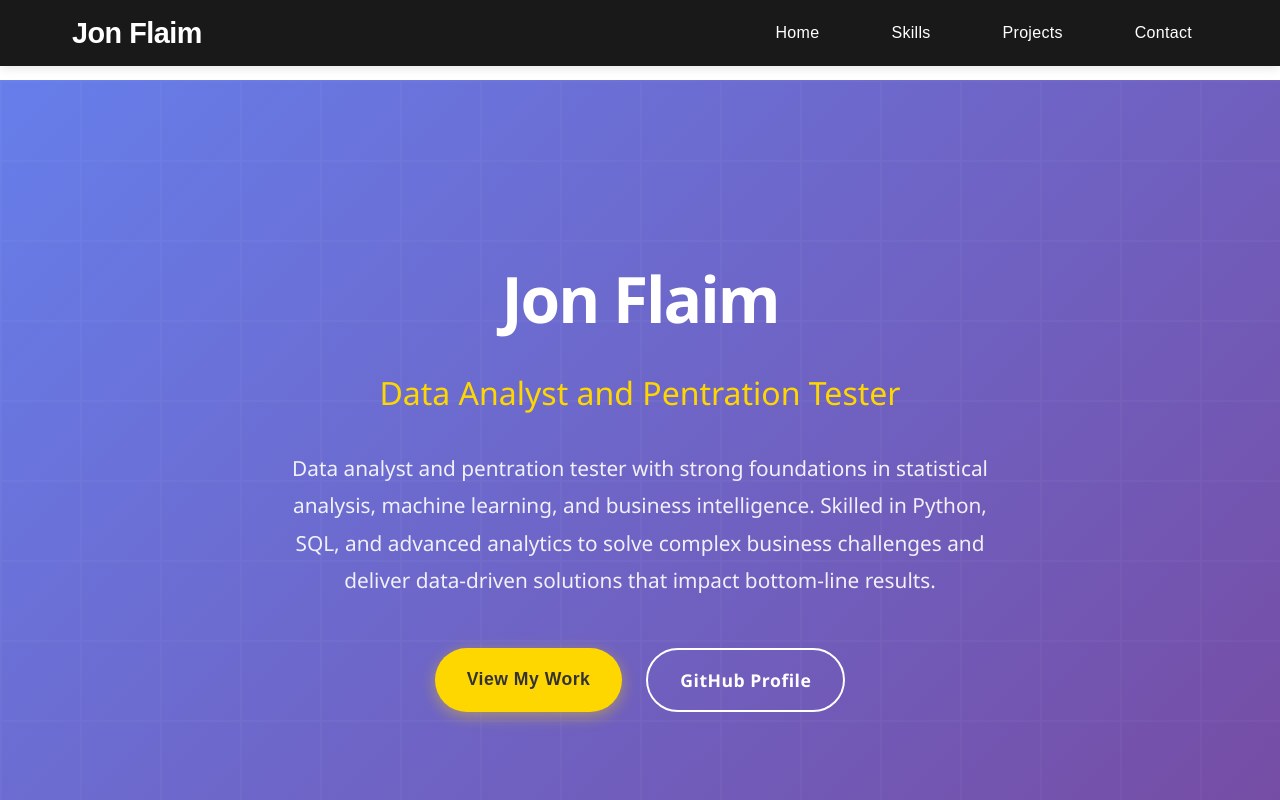
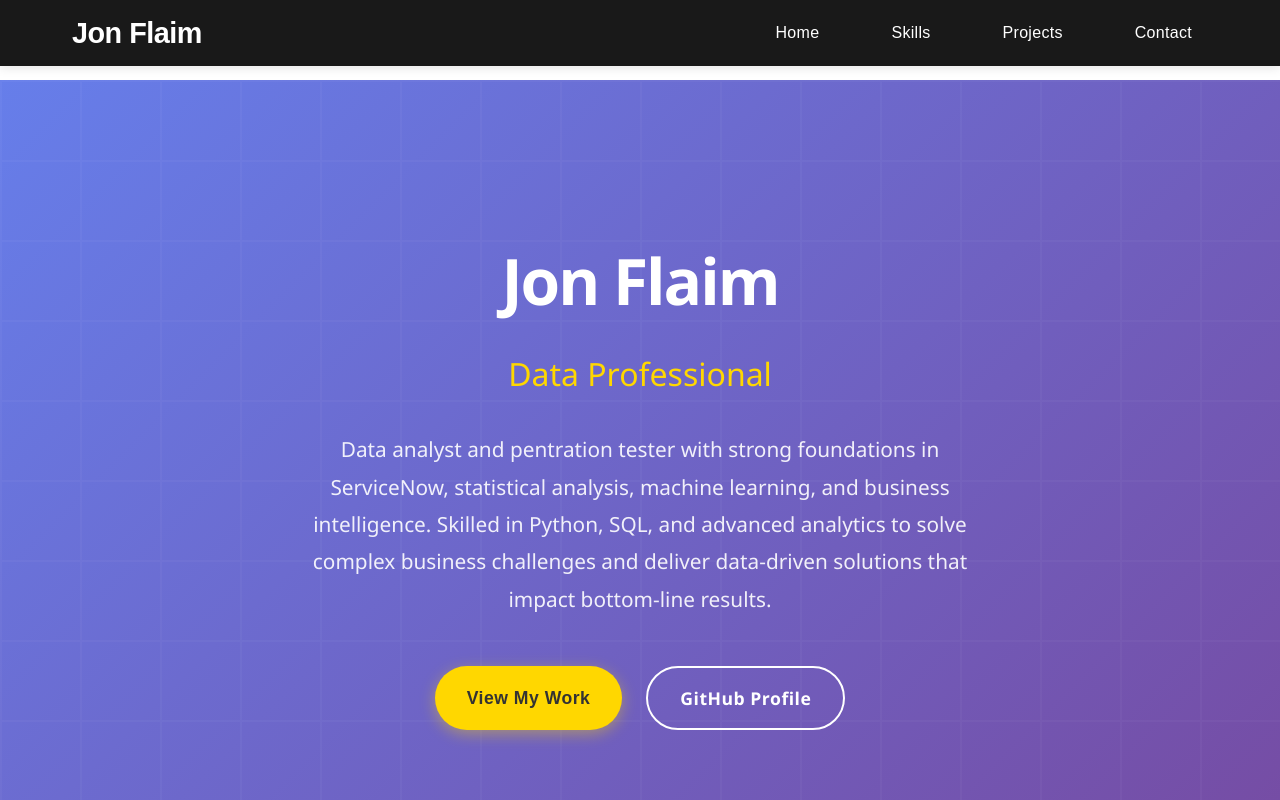
Before and after one commit to jonflaim83/frontend, a React (Create React App) app: page / in a window 1280 px wide. Shown: the top 800 px of the page. Built offline with nearby package versions, Linux system fonts and the light colour scheme.

Commit message:
Deploy: Ready for production

```diff
--- a/src/components/Hero.jsx
+++ b/src/components/Hero.jsx
@@ -13,9 +13,9 @@ const Hero = () => {
       <div className="hero-container">
         <div className="hero-content">
           <h1>Jon Flaim</h1>
-          <div className="subtitle"> Data Analyst and Pentration Tester</div>
+          <div className="subtitle"> Data Professional </div>
           <p className="description">
-            Data analyst and pentration tester with strong foundations in statistical analysis, machine learning, and business intelligence.
+            Data analyst and pentration tester with strong foundations in ServiceNow, statistical analysis, machine learning, and business intelligence.
             Skilled in Python, SQL, and advanced analytics to solve complex business challenges and deliver data-driven solutions that impact bottom-line results.
           </p>
           <div className="hero-buttons">
```
